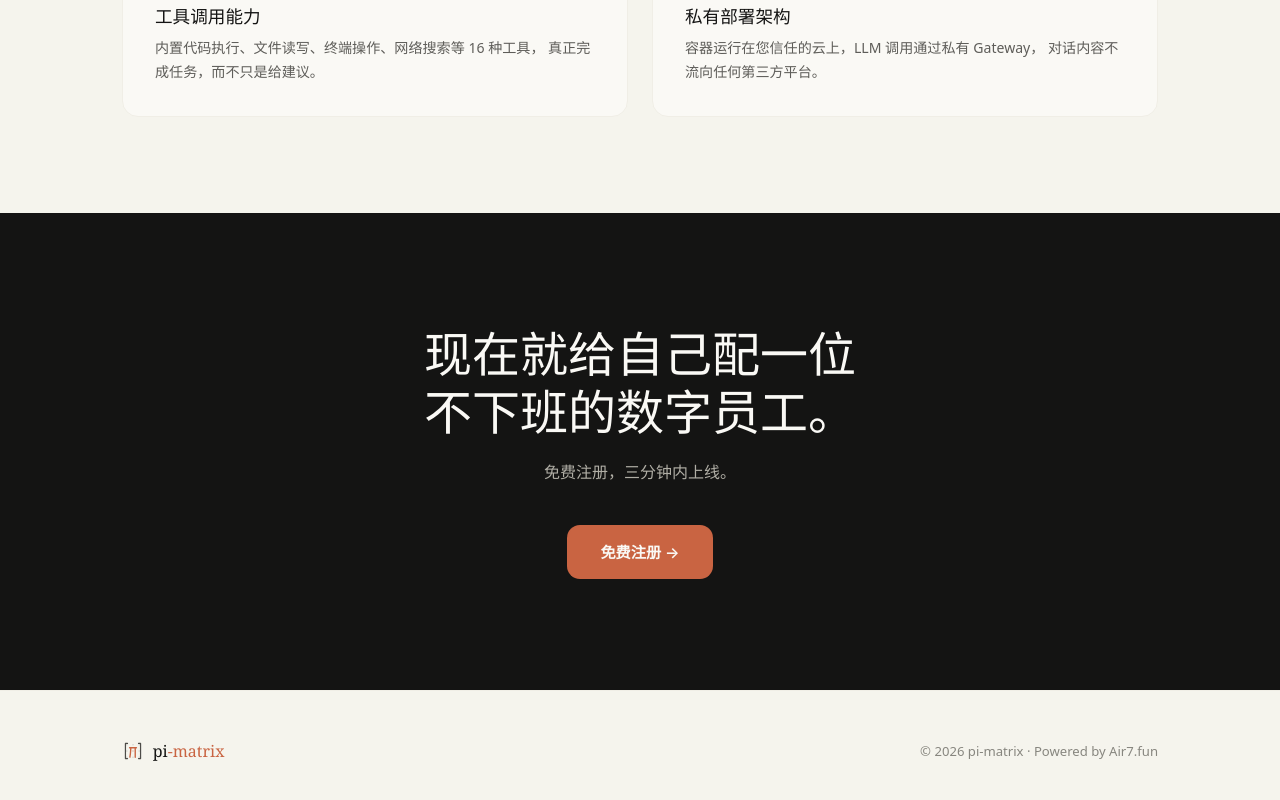
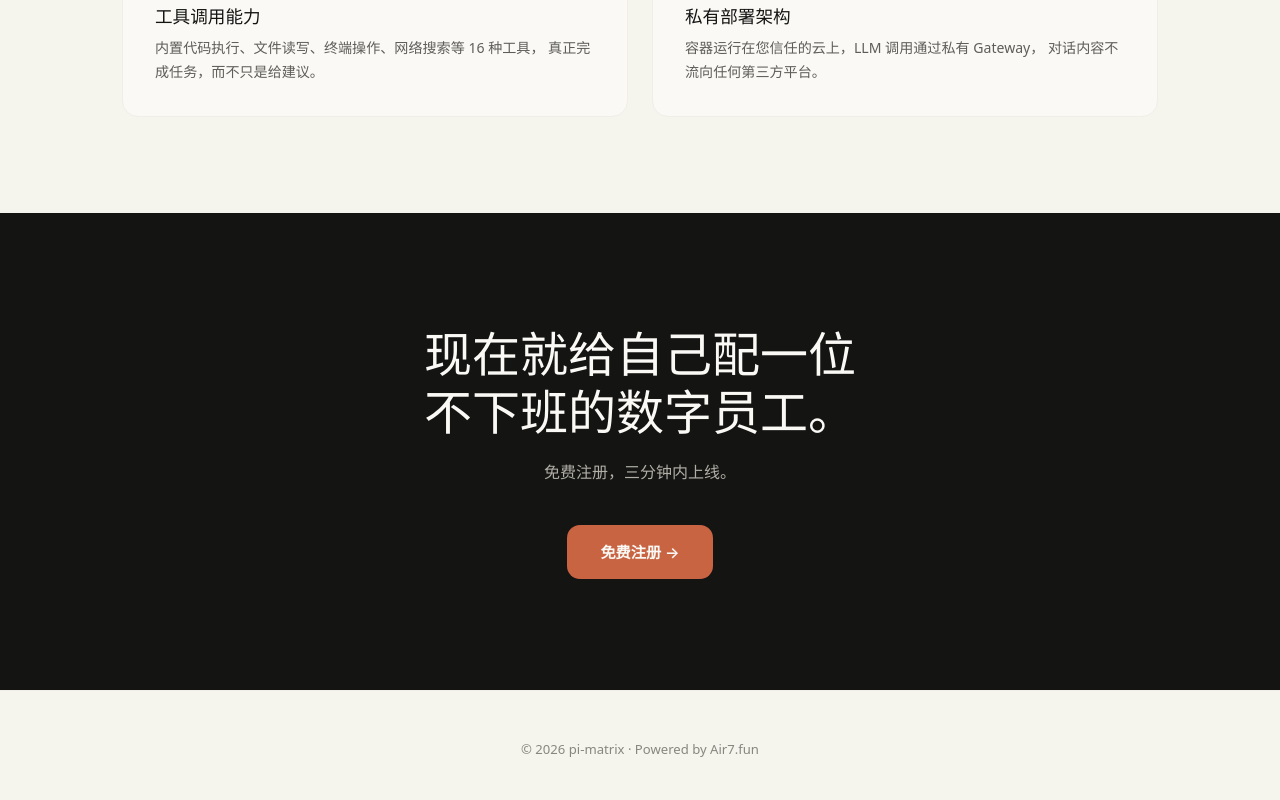
Before and after one commit to walk4rever/pi-matrix, a Next.js app in the folder cloud/dashboard/: page / in a window 1280 px wide. Shown: the part 1675-2475 px from the top of the page. Built offline with nearby package versions, Linux system fonts and the light colour scheme.

Commit message:
design: center footer text, remove brand logo from footer

```diff
--- a/cloud/dashboard/app/page.tsx
+++ b/cloud/dashboard/app/page.tsx
@@ -119,15 +119,8 @@ export default function HomePage() {
 
       {/* Footer */}
       <footer className="footer">
-        <div className="container footer-inner">
-          <div className="brand">
-            {/* eslint-disable-next-line @next/next/no-img-element */}
-            <img src="/logo.svg" alt="pi-matrix" width={22} height={22} />
-            <span className="brand-name" style={{ fontSize: "1rem" }}>
-              pi<span>-matrix</span>
-            </span>
-          </div>
-          <p className="footer-copy">
+        <div className="container">
+          <p className="footer-copy" style={{ textAlign: "center" }}>
             © {new Date().getFullYear()} pi-matrix · Powered by Air7.fun
           </p>
         </div>
```
